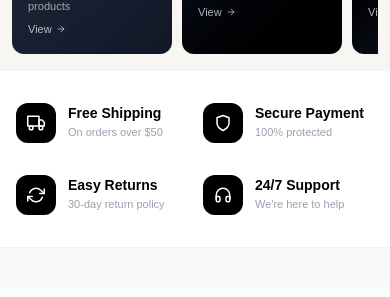
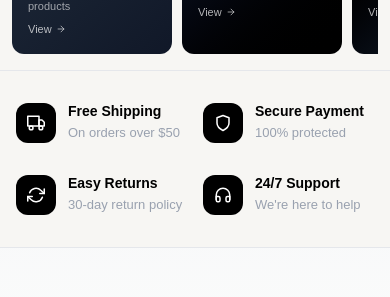
Before and after one commit to siddiquesakib/Unity-Shop, a Next.js app: page / in a window 390 px wide. Shown: the part 474-771 px from the top of the page. Built offline with nearby package versions, Linux system fonts and the light colour scheme; no server answers.

Commit message:
feat(home): update features strip icons and text

```diff
--- a/src/components/home/FeaturesStrip.jsx
+++ b/src/components/home/FeaturesStrip.jsx
@@ -28,7 +28,7 @@ const features = [
 
 const FeaturesStrip = () => {
   return (
-    <section className="py-6 sm:py-8 border-y border-gray-100 bg-white">
+    <section className="py-6 sm:py-8 border-y border-gray-200 bg-[#f7f6f3]">
       <div className="max-w-7xl mx-auto px-4 sm:px-6 lg:px-8">
         <div className="grid grid-cols-2 md:grid-cols-4 gap-4 sm:gap-6">
           {features.map((f, i) => {
@@ -42,7 +42,7 @@ const FeaturesStrip = () => {
                   <h4 className="text-sm font-semibold text-black leading-tight">
                     {f.title}
                   </h4>
-                  <p className="text-[11px] sm:text-xs text-gray-400 mt-0.5">
+                  <p className="text-[13px] sm:text-xs text-gray-400 mt-0.5">
                     {f.desc}
                   </p>
                 </div>
```
